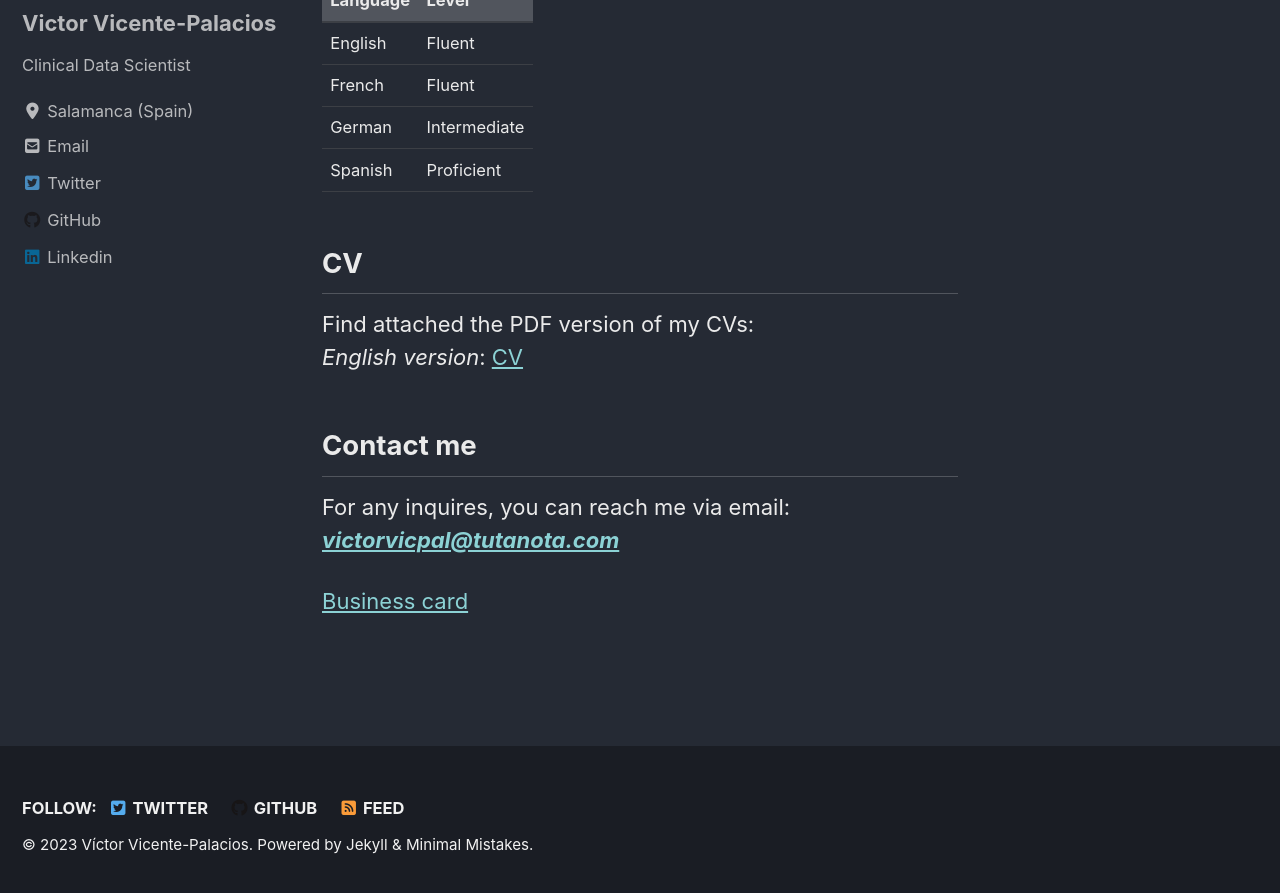
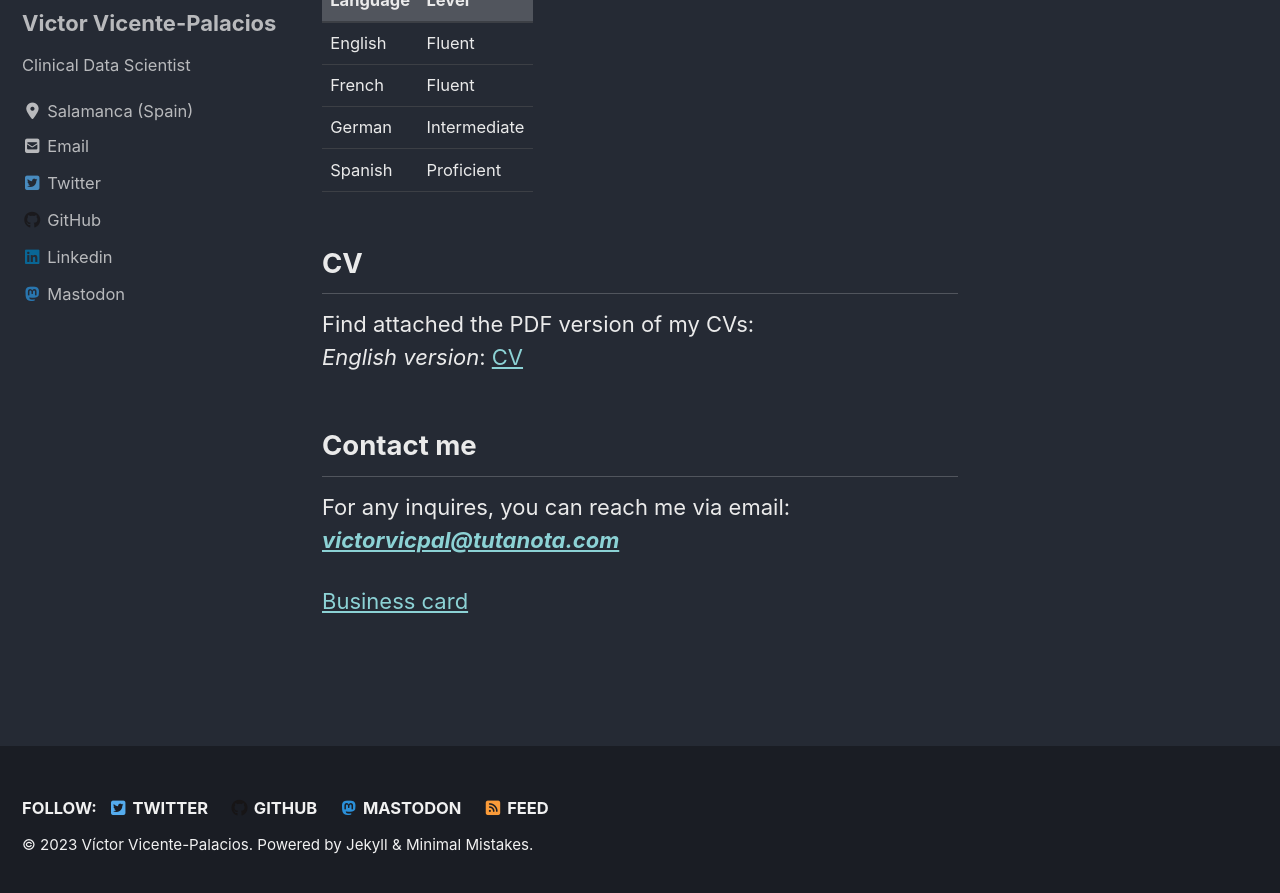
Before and after one commit to victorvicpal/victorvicpal.github.io, a Jekyll site: the page built from index.md, in a window 1280 px wide and 900 px high, scrolled down 1935 px. Shown: the top 893 px of the window. Built offline with Jekyll 4.4.1, drawn with Linux system fonts in a browser that asks for light colours; cached includes are drawn as plain includes; nearby versions of some CDN libraries.

Commit message:
Update _config.yml

```diff
--- a/_config.yml
+++ b/_config.yml
@@ -115,7 +115,7 @@ author:
   links:
     - label: "Email"
       icon: "fas fa-fw fa-envelope-square"
-      url: mailto:victorvicpal@tutanota.com
+      url: mailto:victorvicpal@keemail.me
     - label: "Website"
       icon: "fas fa-fw fa-link"
       # url: "https://your-website.com"
@@ -134,6 +134,9 @@ author:
     - label: "Linkedin"
       icon: "fab fa-fw fa-linkedin"
       url: "https://www.linkedin.com/in/victorvicpal/"
+    - label: "Mastodon"
+      icon: "fab fa-fw fa-mastodon"
+      url: "https://dair-community.social/@victorvicpal"
 
 # Site Footer
 footer:
@@ -156,6 +159,9 @@ footer:
     - label: "Instagram"
       icon: "fab fa-fw fa-instagram"
       # url:
+    - label: "Mastodon"
+      icon: "fab fa-fw fa-mastodon"
+      url: "https://dair-community.social/@victorvicpal"
 
 
 # Reading Files
```
